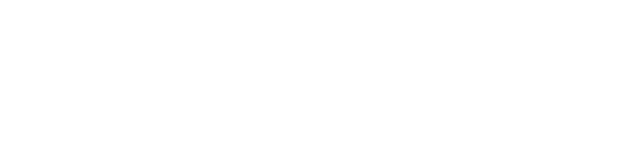
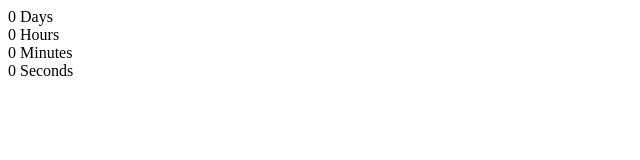
Before and after one commit to LettaSav/goit-js-hw-11-promisification, a website: page index.html in a window 1280 px wide. Shown: the whole page, without its empty margins (0-640 px from the left). Drawn offline with Linux system fonts and the light colour scheme.

Commit message:
Task resolved

```diff
--- a/index.html
+++ b/index.html
@@ -5,5 +5,28 @@
     <meta name="viewport" content="width=device-width, initial-scale=1.0" />
     <title>Promisification</title>
   </head>
-  <body></body>
+  <body>
+    <div class="timer" id="timer-1">
+      <div class="field">
+        <span class="value" data-value="days">11</span>
+        <span class="label">Days</span>
+      </div>
+
+      <div class="field">
+        <span class="value" data-value="hours">11</span>
+        <span class="label">Hours</span>
+      </div>
+
+      <div class="field">
+        <span class="value" data-value="mins">11</span>
+        <span class="label">Minutes</span>
+      </div>
+
+      <div class="field">
+        <span class="value" data-value="secs">11</span>
+        <span class="label">Seconds</span>
+      </div>
+    </div>
+    <script src="./index.js" type="module"></script>
+  </body>
 </html>
--- a/index.js
+++ b/index.js
@@ -0,0 +1,49 @@
+const daysCount = document.querySelector('span[data-value="days"]');
+const hoursCount = document.querySelector('span[data-value="hours"]');
+const minsCount = document.querySelector('span[data-value="mins"]');
+const secsCount = document.querySelector('span[data-value="secs"]');
+
+class CountdownTimer {
+  constructor({ selector, targetDate }) {
+    this.selector = selector;
+    this.targetDate = targetDate;
+  }
+
+  intervalId = setInterval(() => {
+    const currentTime = Date.now();
+    const time = this.targetDate - currentTime;
+    this.getTimeComponents(time);
+    this.timeFinish(time);
+  }, 1000);
+
+  getTimeComponents(time) {
+    const days = this.pad(Math.floor(time / (1000 * 60 * 60 * 24)));
+    const hours = this.pad(
+      Math.floor((time % (1000 * 60 * 60 * 24)) / (1000 * 60 * 60))
+    );
+    const mins = this.pad(Math.floor((time % (1000 * 60 * 60)) / (1000 * 60)));
+    const secs = this.pad(Math.floor((time % (1000 * 60)) / 1000));
+
+    daysCount.textContent = `${days}`;
+    hoursCount.textContent = `${hours}`;
+    minsCount.textContent = `${mins}`;
+    secsCount.textContent = `${secs}`;
+  }
+  pad(value) {
+    return String(value).padStart(2, "0");
+  }
+  timeFinish(time) {
+    if (time <= 0) {
+      clearInterval(this.intervalId);
+      daysCount.textContent = `0`;
+      hoursCount.textContent = `0`;
+      minsCount.textContent = `0`;
+      secsCount.textContent = `0`;
+    }
+  }
+}
+
+new CountdownTimer({
+  selector: "#timer-1",
+  targetDate: new Date("Jul 17, 2019"),
+});
```
Also changed, not shown: package.json (added, +20 -0 lines).
